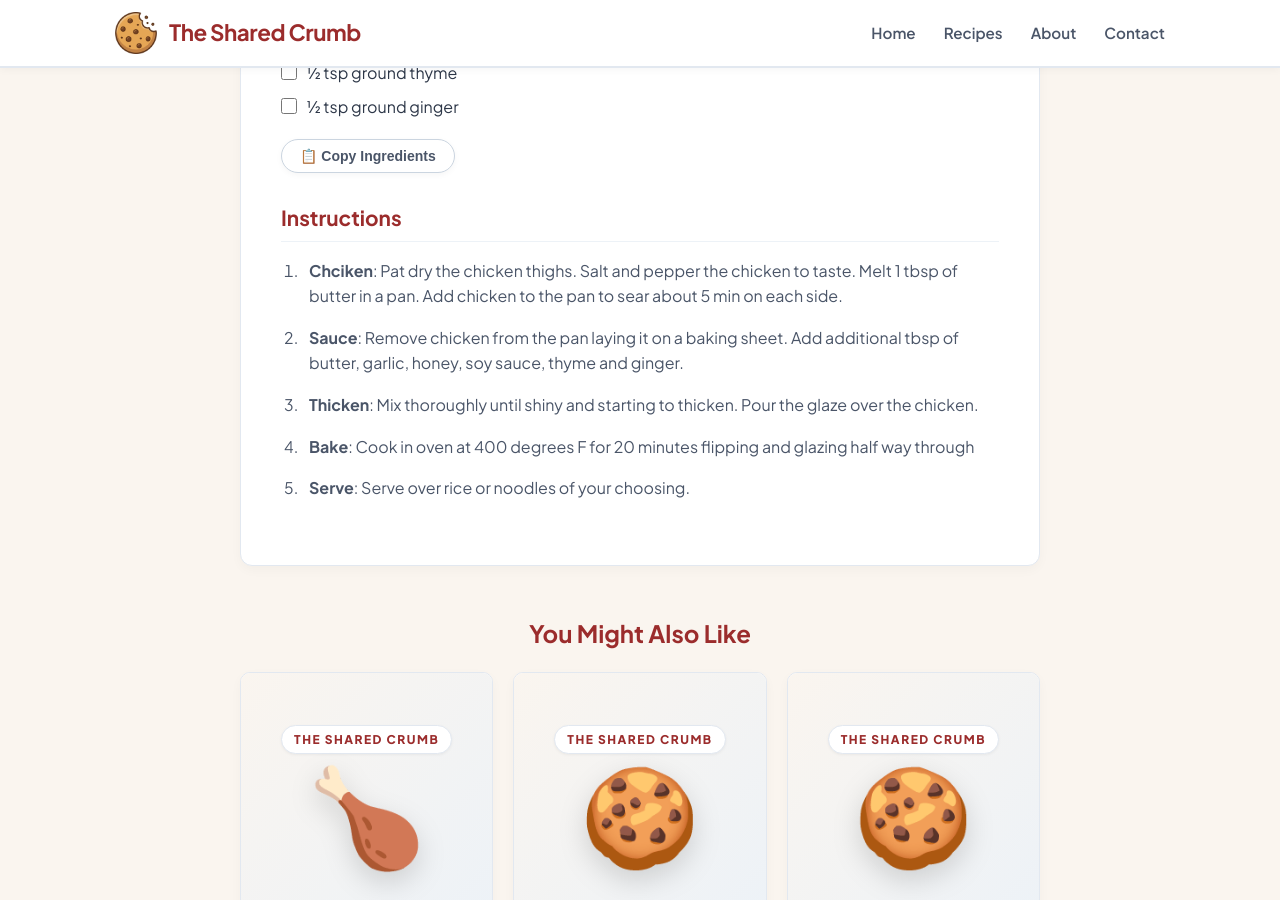
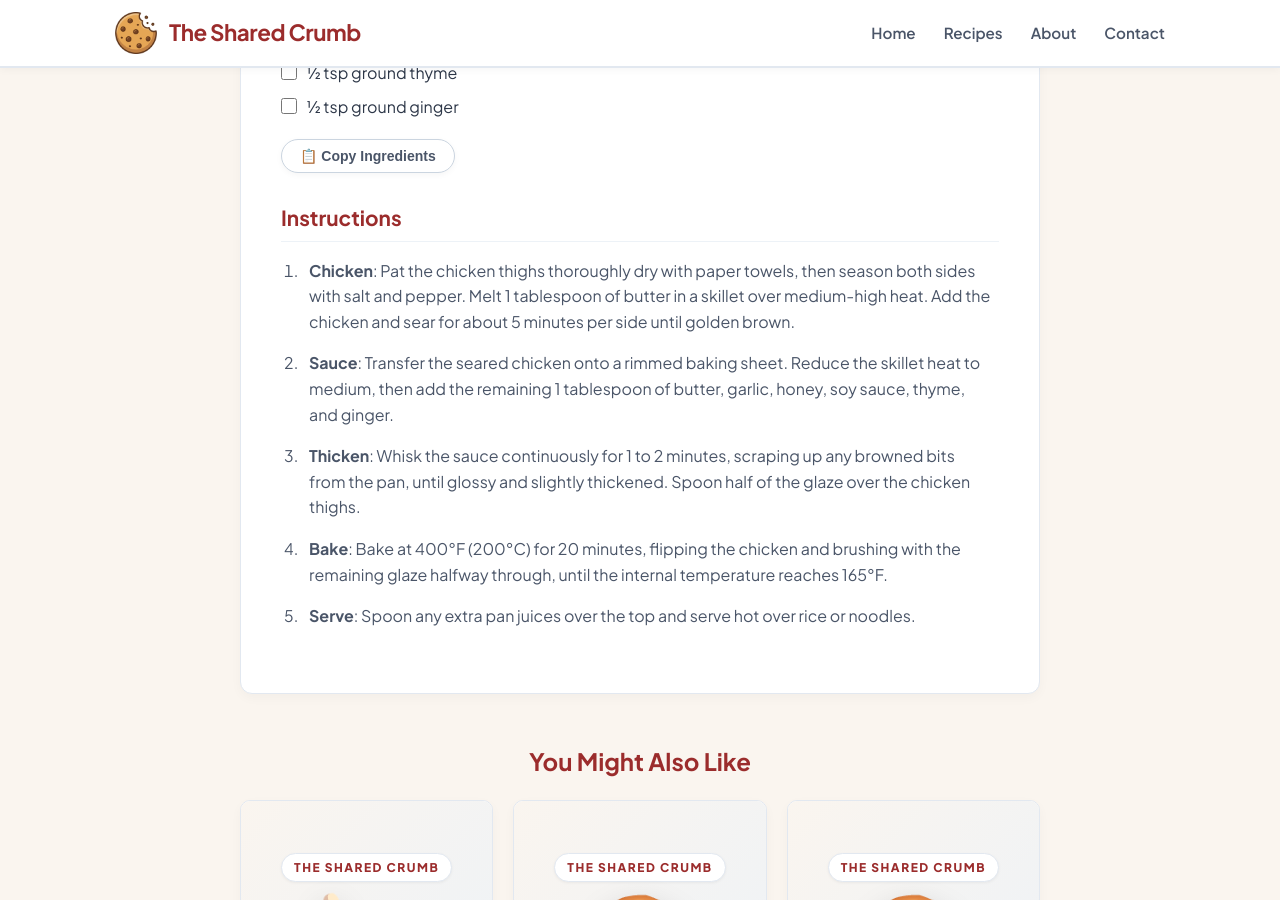
Before and after one commit to TheSharedCrumb/TheSharedCrumb, a Jekyll site: the page built from _recipes/Chicken_Thighs_HoneyGarlic.md, in a window 1280 px wide and 900 px high, scrolled down 1477 px. Built offline with Jekyll 4.4.1, drawn with Linux system fonts in a browser that asks for light colours.

Commit message:
Revise chicken thighs recipe instructions for clarity
Corrected typos and improved clarity in the instructions for preparing honey garlic chicken thighs.

```diff
--- a/_recipes/Chicken_Thighs_HoneyGarlic.md
+++ b/_recipes/Chicken_Thighs_HoneyGarlic.md
@@ -31,8 +31,8 @@ Spoon it over a steamy bed of white rice or thick noodles to catch every last dr
 * ½ tsp ground ginger
 
 ### Instructions
-1. **Chciken**: Pat dry the chicken thighs. Salt and pepper the chicken to taste. Melt 1 tbsp of butter in a pan. Add chicken to the pan to sear about 5 min on each side.
-2. **Sauce**: Remove chicken from the pan laying it on a baking sheet. Add additional tbsp of butter, garlic, honey, soy sauce, thyme and ginger.
-3. **Thicken**: Mix thoroughly until shiny and starting to thicken. Pour the glaze over the chicken.
-4. **Bake**: Cook in oven at 400 degrees F for 20 minutes flipping and glazing half way through
-5. **Serve**: Serve over rice or noodles of your choosing.
+1. **Chicken**: Pat the chicken thighs thoroughly dry with paper towels, then season both sides with salt and pepper. Melt 1 tablespoon of butter in a skillet over medium-high heat. Add the chicken and sear for about 5 minutes per side until golden brown.
+2. **Sauce**: Transfer the seared chicken onto a rimmed baking sheet. Reduce the skillet heat to medium, then add the remaining 1 tablespoon of butter, garlic, honey, soy sauce, thyme, and ginger.
+3. **Thicken**: Whisk the sauce continuously for 1 to 2 minutes, scraping up any browned bits from the pan, until glossy and slightly thickened. Spoon half of the glaze over the chicken thighs.
+4. **Bake**: Bake at 400°F (200°C) for 20 minutes, flipping the chicken and brushing with the remaining glaze halfway through, until the internal temperature reaches 165°F.
+5. **Serve**: Spoon any extra pan juices over the top and serve hot over rice or noodles.
```
